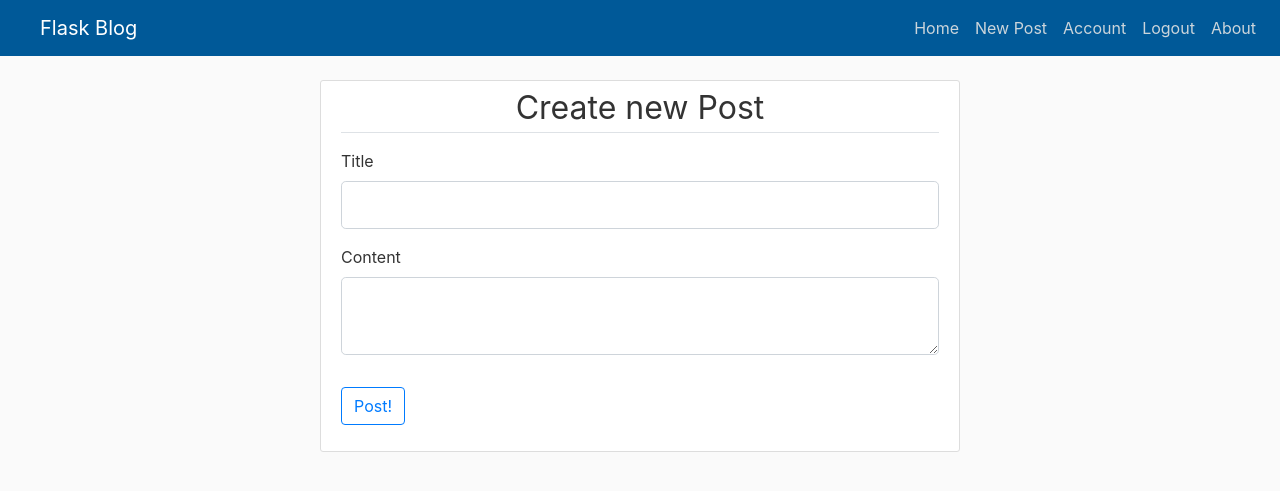
After one commit to bitbard3/blog-flask, a Flask app: page /post/new in a window 1280 px wide. The commit adds this page. Shown: the top 491 px of the page. Run offline with Flask 3, Linux system fonts and the light colour scheme; a user stored in the database is signed in; tables that the repository leaves empty hold one stand-in row (values such as "Sample post"); some libraries are stand-ins or nearby versions.

Commit message:
Create Functionality to add post and store post data in database

```diff
--- a/blogsite/forms.py
+++ b/blogsite/forms.py
@@ -1,6 +1,6 @@
 from flask_wtf import FlaskForm
 from flask_wtf.file import FileField, FileAllowed
-from wtforms import StringField, PasswordField, SubmitField, BooleanField
+from wtforms import StringField, PasswordField, SubmitField, BooleanField, TextAreaField
 from wtforms.validators import DataRequired, Length, Email, EqualTo, ValidationError
 from blogsite.models import User
 from flask_login import current_user
@@ -59,3 +59,9 @@ class UpdateAccountForm(FlaskForm):
             if user:
                 raise ValidationError(
                     'This email is taken, Choose another email')
+
+
+class CreatePostForm(FlaskForm):
+    title = StringField('Title', validators=[DataRequired()])
+    content = TextAreaField("Content", validators=[DataRequired()])
+    post = SubmitField("Post!")
--- a/blogsite/routes.py
+++ b/blogsite/routes.py
@@ -2,30 +2,17 @@ import os
 import secrets
 from PIL import Image
 from flask import render_template, url_for, flash, redirect, request
-from blogsite.forms import LoginForm, RegistrationForm, UpdateAccountForm
+from blogsite.forms import LoginForm, RegistrationForm, UpdateAccountForm, CreatePostForm
 from blogsite.models import Post, User
 from blogsite import app, bcrypt, db
 from flask_login import login_user, current_user, logout_user, login_required
-dummy_data = [
-    {
-        'author': 'Corey Schafer',
-        'title': 'Blog Post 1',
-        'content': 'First post content',
-        'date_posted': 'April 20, 2018'
-    },
-    {
-        'author': 'Jane Doe',
-        'title': 'Blog Post 2',
-        'content': 'Second post content',
-        'date_posted': 'April 21, 2018'
-    }
-]
 
 
 @app.route("/")
 @app.route("/home")
 def home_page():
-    return render_template("home.html", posts=dummy_data)
+    posts = Post.query.all()
+    return render_template("home.html", posts=posts)
 
 
 @app.route("/register", methods=['POST', 'GET'])
@@ -104,3 +91,17 @@ def account():
     img_file = url_for(
         'static', filename='profile_pics/'+current_user.profile_img)
     return render_template("account.html", title="Account", img_file=img_file, form=form)
+
+
+@app.route("/post/new", methods=['POST', 'GET'])
+@login_required
+def create_post():
+    form = CreatePostForm()
+    if form.validate_on_submit():
+        post = Post(title=form.title.data,
+                    content=form.content.data, author=current_user)
+        db.session.add(post)
+        db.session.commit()
+        flash("Blog Posted Successfully!", "success")
+        return redirect(url_for('home_page'))
+    return render_template("create_post.html", title="New Post", form=form)
--- a/blogsite/static/main.css
+++ b/blogsite/static/main.css
@@ -45,8 +45,8 @@ h1, h2, h3, h4, h5, h6 {
   }
 
   .article-img {
-    height: 65px;
-    width: 65px;
+    height: 55px;
+    width: 55px;
     margin-right: 16px;
   }
 
@@ -84,7 +84,7 @@ h1, h2, h3, h4, h5, h6 {
 .brand-name{
   margin-left: 1.5rem;
 }
-.legend-text{
+.legend-text-italic{
   font-size: 2rem;
   font-style: italic;
 }
@@ -92,6 +92,6 @@ h1, h2, h3, h4, h5, h6 {
   margin-right: 20rem;
   margin-left: 20rem;
 }
-.legend-text-update{
+.legend-text{
   font-size: 2rem;
 }
--- /dev/null
+++ b/blogsite/templates/create_post.html
@@ -0,0 +1,43 @@
+{% extends 'layout.html' %}
+{% block content %}
+<div class="form-container">
+<div class="content-section">
+    <form method="POST" action="">
+        {{form.hidden_tag()}}
+        <fieldset class="form-group">
+            <legend class="border-bottom mb-2 mt-0 text-center legend-text">Create new Post</legend>
+
+        <div class="form-group mt-2 ">
+            {{form.title.label(class="form-control-label")}}
+            {% if form.title.errors %}
+            {{form.title(class="form-control form-control-lg is-invalid")}}
+            <div class="invalid-feedback">
+                {% for error in form.title.errors%}
+                    <span>{{error}}</span>
+                {% endfor %}
+            </div>
+            {% else %}
+            {{form.title(class="form-control form-control-lg")}}
+            {% endif %}
+        </div>
+        <div class="form-group">
+            {{form.content.label(class="form-control-label")}}
+            {% if form.content.errors %}
+            {{form.content(class="form-control form-control-lg is-invalid")}}
+            <div class="invalid-feedback">
+                {% for error in form.content.errors%}
+                    <span>{{error}}</span>
+                {% endfor %}
+            </div>
+            {% else %}
+            {{form.content(class="form-control form-control-lg")}}
+            {% endif %}
+        </div>
+    </fieldset>
+        <div class="form-group">
+            {{form.post(class="btn btn-outline-primary")}}
+        </div>
+    </form>
+</div>
+</div>
+{% endblock content %}
--- a/blogsite/templates/home.html
+++ b/blogsite/templates/home.html
@@ -3,10 +3,11 @@
     {% for post in posts %}
         <div class="blog-container">
             <article class="media content-section">
+              <img src="{{url_for('static',filename='profile_pics/'+ post.author.profile_img)}}" alt="" class="rounded-circle article-img">
               <div class="media-body">
                 <div class="article-metadata">
-                  <a class="mr-2" href="#">{{ post.author }}</a>
-                  <small class="text-muted">{{ post.date_posted }}</small>
+                  <a class="mr-2" href="#">{{ post.author.username}}</a>
+                  <small class="text-muted">{{ post.date_posted.strftime('%m/%d/%Y') }}</small>
                 </div>
                 <h2><a class="article-title" href="#">{{ post.title }}</a></h2>
                 <p class="article-content">{{ post.content }}</p>
--- a/blogsite/templates/layout.html
+++ b/blogsite/templates/layout.html
@@ -28,14 +28,15 @@
             <!-- Navbar Right Side -->
             <div class="navbar-nav ml-auto ">
               <a class="nav-item nav-link" href="{{url_for('home_page')}}">Home</a>
-              <a class="nav-item nav-link" href="/about">About</a>
               {% if current_user.is_authenticated %}
+              <a class="nav-item nav-link" href="{{url_for('create_post')}}">New Post</a>
+              <a class="nav-item nav-link" href="{{url_for('account')}}">Account</a>
               <a class="nav-item nav-link" href="{{url_for('logout')}}">Logout</a>
-              <a class="nav-item nav-link" href="{{url_for('account')}}">Account</a>
               {% else %}
               <a class="nav-item nav-link" href="{{url_for('login')}}">Login</a>
               <a class="nav-item nav-link" href="{{url_for('register')}}">Register</a>
               {% endif %}
+              <a class="nav-item nav-link" href="/about">About</a>
             </div>
           </div>
       </nav>
--- a/blogsite/templates/login.html
+++ b/blogsite/templates/login.html
@@ -5,7 +5,7 @@
         <form method="POST" action="">
             {{form.hidden_tag()}}
             <fieldset class="form-group">
-                <legend class="border-bottom mb-2 mt-0 text-center legend-text">Continue your journey</legend>
+                <legend class="border-bottom mb-2 mt-0 text-center legend-text-italic">Continue your journey</legend>
 
             <div class="form-group mb-3">
                 {{form.email.label(class="form-control-label")}}
--- a/blogsite/templates/register.html
+++ b/blogsite/templates/register.html
@@ -5,7 +5,7 @@
             <form method="POST" action="">
                 {{form.hidden_tag()}}
                 <fieldset class="form-group">
-                    <legend class="border-bottom mb-2 mt-0 text-center legend-text">Join and Start Blogging!</legend>
+                    <legend class="border-bottom mb-2 mt-0 text-center legend-text-italic">Join and Start Blogging!</legend>
 
                 <div class="form-group mb-3">
                     {{form.username.label(class="form-control-label")}}
```
Also changed, not shown: blogsite/static/profile_pics/c7e119cb72616c44.png (added), blogsite/static/profile_pics/f27668f6fdb8ac9b.png (added).
